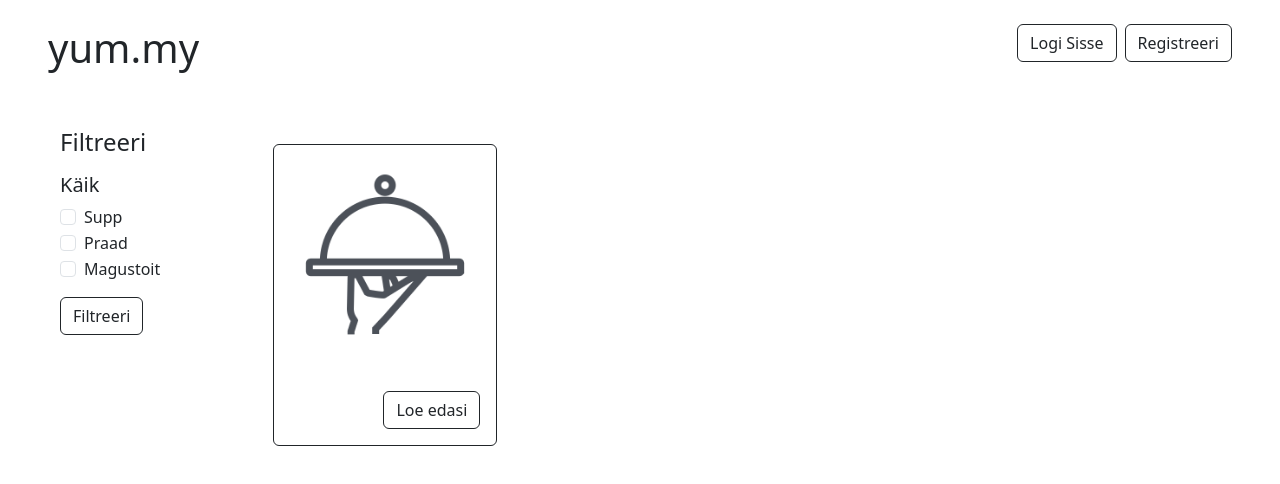
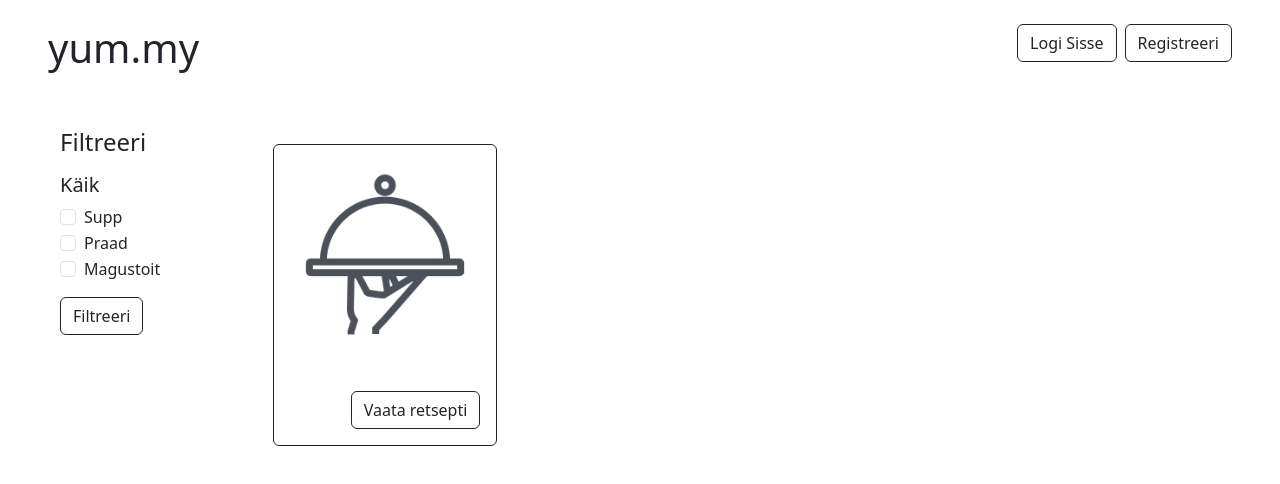
Before and after one commit to janetreima/yummyfront, a Vue app: page / in a window 1280 px wide. Shown: the top 484 px of the page. Built offline with nearby package versions, Linux system fonts and the light colour scheme; no server answers.

Commit message:
front page recipe buttons connected to dynamic router links and recipe id

```diff
--- a/src/App.vue
+++ b/src/App.vue
@@ -28,9 +28,10 @@
 <script>
 import LogInModal from "@/components/modal/custom/LoginModal.vue";
 import LogOutModal from "@/components/modal/custom/LogOutModal.vue";
+import BasicButton from "@/components/BasicButton.vue";
 
 export default {
-  components: {LogInModal, LogOutModal},
+  components: {BasicButton, LogInModal, LogOutModal},
   data() {
     return {
       isLoggedIn: false,
--- a/src/components/AllRecipeCards.vue
+++ b/src/components/AllRecipeCards.vue
@@ -1,6 +1,6 @@
 <template>
   <div class="d-flex flex-wrap">
-    <RecipeCard v-for="recipe in recipes" :key="recipe.recipeId" :recipe-name="recipe.recipeName" ref="recipeCardRef"/>
+    <RecipeCard ref="recipeCardRef" v-for="recipe in recipes" :key="recipe.recipeId" :recipe-name="recipe.recipeName" :recipe-id="recipe.recipeId"/>
   </div>
 </template>
 
@@ -15,20 +15,11 @@ export default {
       recipes: [
         {
           recipeId: 0,
-          userId: 0,
-          courseId: 0,
-          courseName: '',
-          imageId: 0,
+          authorUserId: 0,
+          authorUsername: '',
           imageData: '',
           recipeName: '',
-          time: {
-            hour: 0,
-            minute: 0,
-            second: 0,
-            nano: 0
-          },
-          description: '',
-          status: ''
+          timeMinute: 0
         }
       ],
       errorResponse: {
@@ -38,14 +29,14 @@ export default {
     }
   },
   methods: {
-    getAllRecipes: function () {
-      this.$http.get('/recipe'
+    getAllRecipes() {
+      this.$http.get('/recipes'
       ).then(response => {
         this.recipes = response.data
       }).catch(error => {
         this.errorResponse = error.response.data;
       })
-    }
+    },
   },
   mounted() {
     this.getAllRecipes()
--- a/src/components/RecipeCard.vue
+++ b/src/components/RecipeCard.vue
@@ -8,7 +8,7 @@
         </h5>
       </div>
       <div class="d-flex justify-content-end">
-        <a href="#" class="btn btn-outline-dark">Loe edasi</a>
+        <button class="btn btn-outline-dark" type="button" @click="goToRecipe">Vaata retsepti</button>
       </div>
     </div>
   </div>
@@ -16,35 +16,38 @@
 
 <script>
 import RecipeImage from "@/components/RecipeCardImage.vue";
+import router from "@/router";
 
 export default {
   name: 'RecipeCard',
   components: {RecipeImage},
   props: {
     recipeName: String,
+    recipeId: 0,
   },
   data() {
     return {
-      recipe: [
-        {
-          recipeId: 0,
-          userId: 0,
-          courseId: 0,
-          courseName: '',
-          imageId: 0,
-          imageData: '',
-          recipeName: '',
-          time: {
-            hour: 0,
-            minute: 0,
-            second: 0,
-            nano: 0
+      recipe:
+          {
+            recipeId: 0,
+            authorUserId: 0,
+            authorUsername: '',
+            imageData: '',
+            recipeName: '',
+            timeMinute: 0
           },
-          description: '',
-          status: ''
-        }
-      ]
+      text: 'Vaata',
     }
+  },
+
+  methods: {
+    router() {
+      return router
+    },
+
+  goToRecipe() {
+    router.push({path: 'recipe/' + this.recipeId})
+  },
   }
 }
 </script>
--- a/src/router/index.js
+++ b/src/router/index.js
@@ -12,12 +12,13 @@ const routes = [
   {
     path: '/error',
     name: 'errorRoute',
-    component: ErrorView
+    component: ErrorView,
   },
   {
-    path: '/recipe',
+    path: '/recipe/:recipeId',
     name: 'recipeRoute',
-    component: RecipeView
+    component: RecipeView,
+    props: true
   },
 ]
 
--- a/src/views/RecipeView.vue
+++ b/src/views/RecipeView.vue
@@ -2,6 +2,9 @@
   <div class="container-fluid">
     <div class="row">
       <div class="col col-7">
+        <h1>
+          {{ recipeId }}
+        </h1>
         <h1>
           Kanasupp
         </h1>
@@ -37,7 +40,24 @@
 import {FontAwesomeIcon} from "@fortawesome/vue-fontawesome";
 
 export default {
-  name: 'ErrorView',
-  components: {FontAwesomeIcon}
+  name: 'RecipeView',
+  components: {FontAwesomeIcon},
+  props: {
+    recipeId: 0,
+    recipeName: String,
+  },
+  data() {
+    return {
+
+    }
+  },
+  methods: {
+},
+  mounted() {
+    {
+      // const id = this.$route.params.id;
+    //   todo get 1 retsept selle id järgi ära ja siis täida väljad vajaliku infoga
+    }
+  }
 }
 </script>
```
